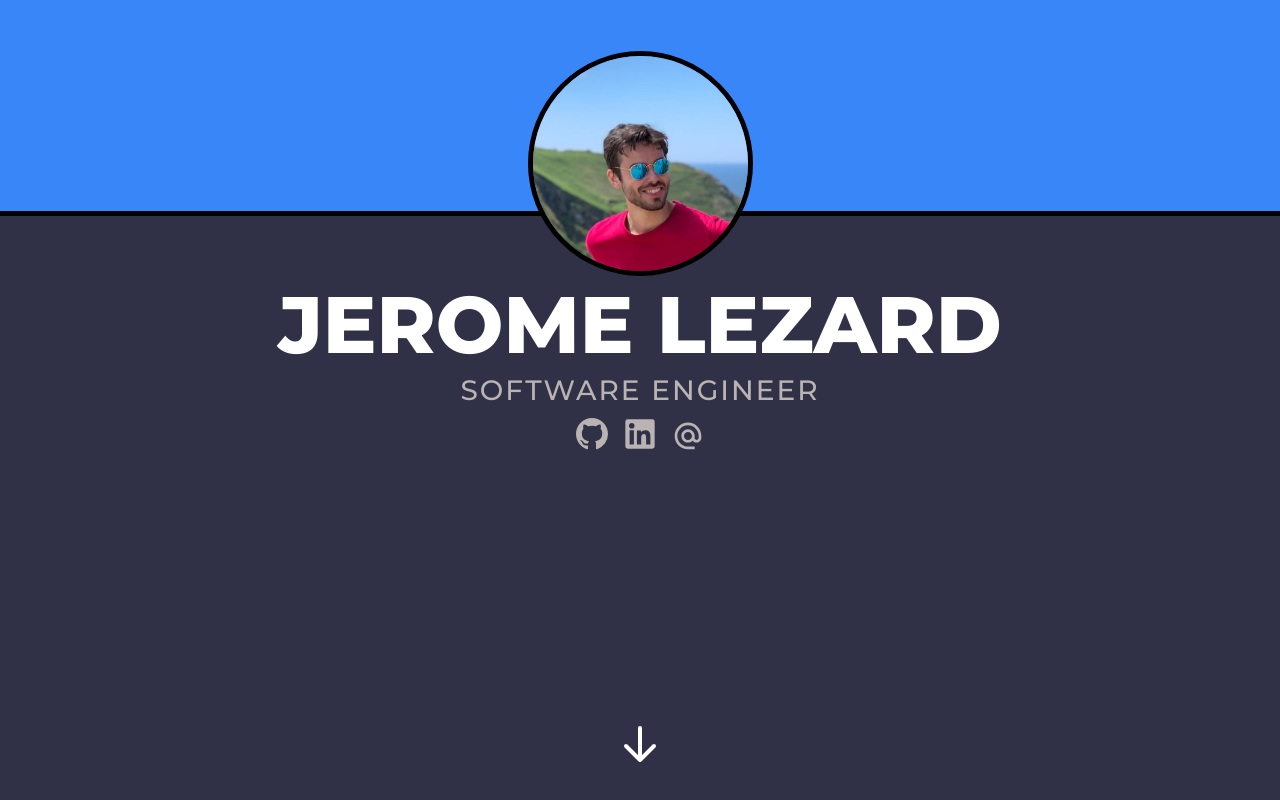
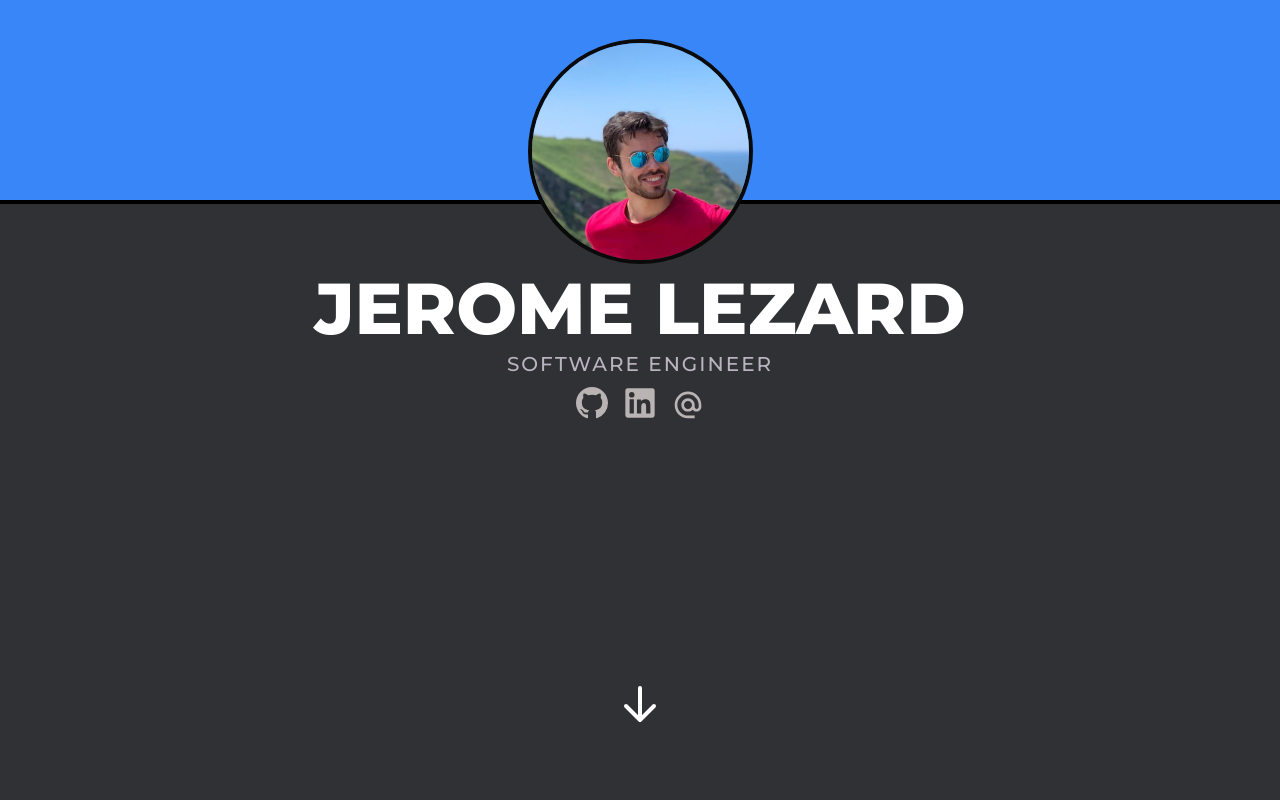
Before and after one commit to jeromelezard/jeromelezard.github.io, a plain HTML site: page index.html in a window 1280 px wide. Shown: the top 800 px of the page. Drawn offline with Linux system fonts and the light colour scheme.

Commit message:
design fixes

```diff
--- a/styles/styles.scss
+++ b/styles/styles.scss
@@ -1,4 +1,4 @@
-$primary: #303146;
+$primary: #303135;
 $secondary: #3986f9;
 $subtext: #bab3b3;
 $javascript: #F0DB66;
@@ -38,7 +38,7 @@ body {
 }
 .container{
     width: 100%;
-    height: 90vh;
+    height: 85vh;
     text-align: center;
 }
 .top {
@@ -47,7 +47,7 @@ body {
     width: 100%;
     display: flex;
     align-items: flex-start;
-    border-bottom: 5px solid black;
+    border-bottom: 4px solid black;
     // z-index: -1;
 
 }
@@ -108,7 +108,7 @@ body {
 }
 .image {
     border-radius: 9999px;
-    border: 5px solid black;
+    border: 4px solid rgb(10, 10, 10);
     display: block;
     // margin-bottom: 75px;
     // box-shadow: rgb(0, 0, 0) 0px 3px 8px;
@@ -125,13 +125,13 @@ body {
 .header {
     // margin-top: 75px;
     color: white;
-    font-size: 5rem;
+    font-size: 4.5rem;
     font-weight: 800;
         z-index: 1;
 }
 .sub-header {
-    color: $subtext;
-    font-size: 1.75rem;
+    color: #bab3c0;
+    font-size: 1.25rem;
     letter-spacing: 2px;
 }
 
@@ -156,12 +156,13 @@ body {
     &:hover{
         .email-hover{
             opacity: 0.8;
+            display: block;
         }
     }
 }
 .email-hover {
     position: absolute;
-
+    display: none;
     width: 166px;
 
     background-color: #2a2b2c;
```
Also changed, not shown: index.js (+0 -9 lines), styles/styles.css, 1 other file.
